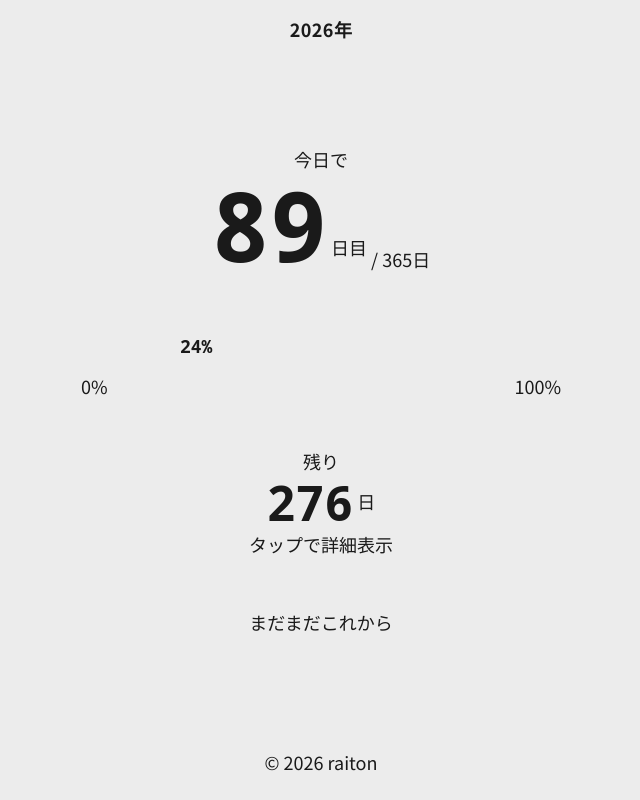
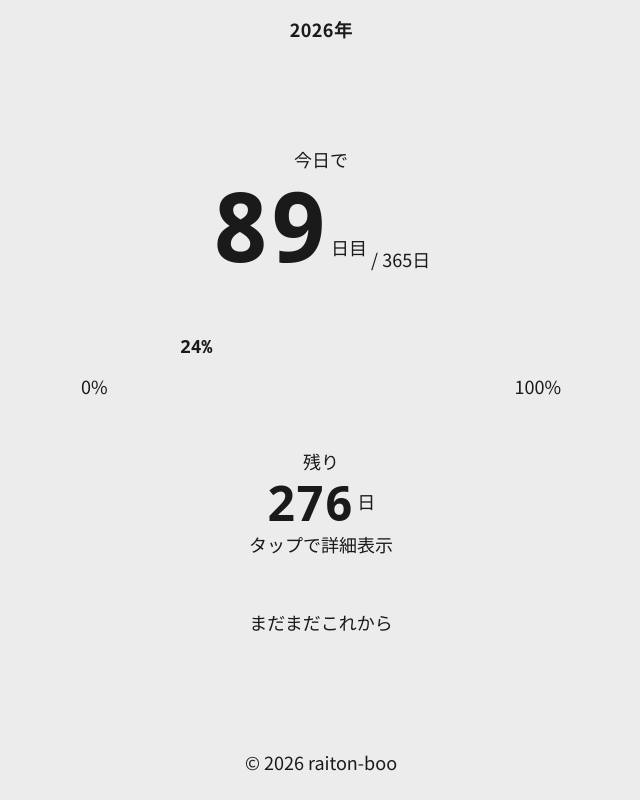
Before and after one commit to raiton-boo/year-project, a Next.js app: page / in a window 1280 px wide. Shown: the whole page, without its empty margins (319-959 px from the left). Built offline with nearby package versions, Linux system fonts and the light colour scheme.

Commit message:
style: コピーライトの名前の変更

```diff
--- a/src/components/layout/Footer.tsx
+++ b/src/components/layout/Footer.tsx
@@ -9,7 +9,7 @@ export default function Footer() {
           color: 'var(--color-subtext)',
         }}
       >
-        © {year} raiton
+        © {year} raiton-boo
       </p>
     </footer>
   );
```
